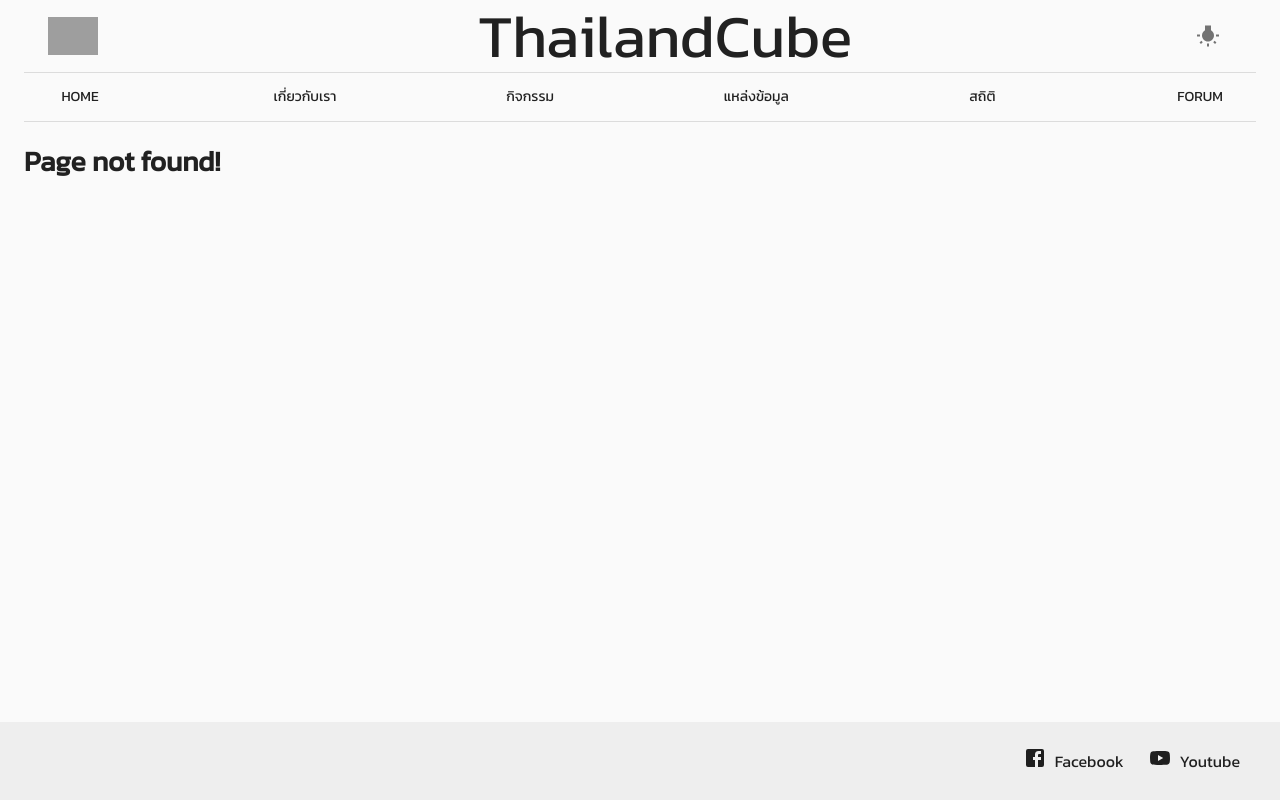
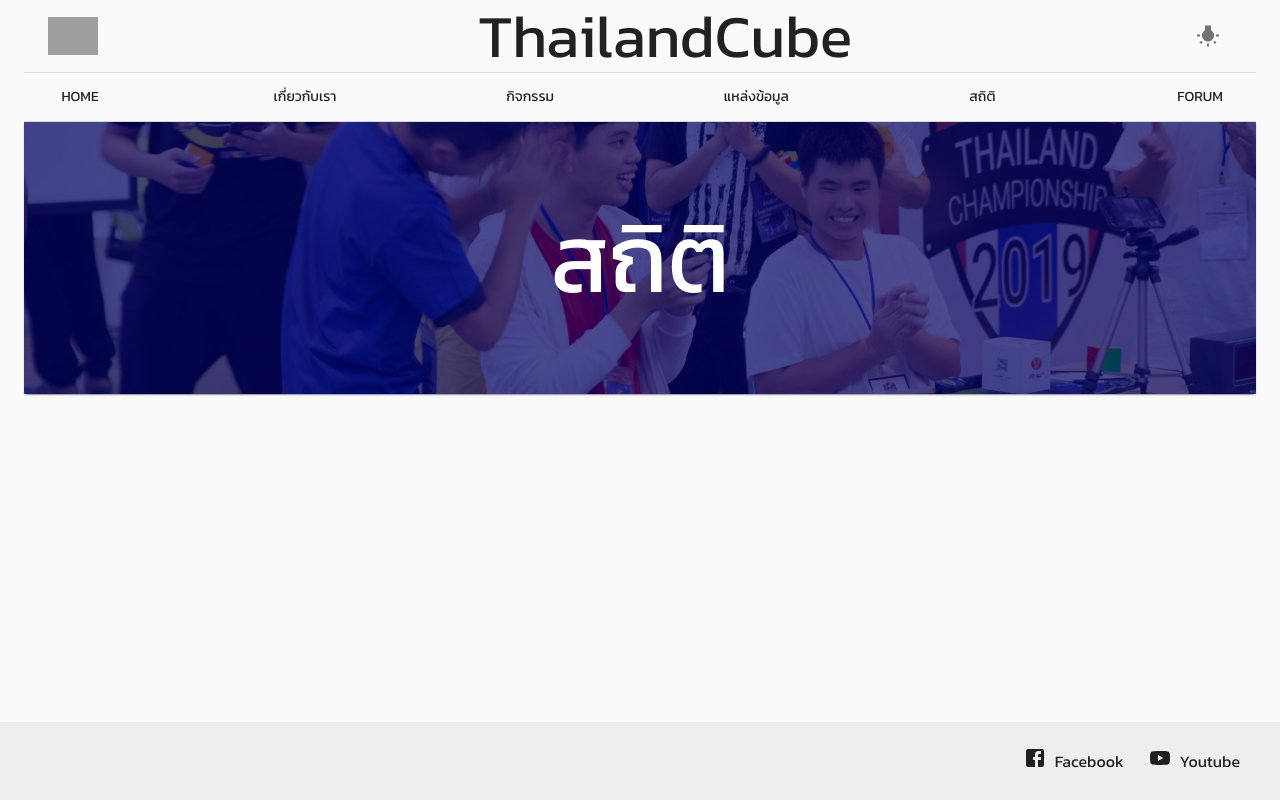
Before and after one commit to CristCuber/ThailandCube, a React (Create React App) app: page /thailandcube/statistic in a window 1280 px wide. Before the commit this address had no page. Built offline with nearby package versions, Linux system fonts and the light colour scheme; grey boxes are pictures that could not be loaded.

Commit message:
add more pages

```diff
--- a/package.json
+++ b/package.json
@@ -21,7 +21,7 @@
     "test": "react-scripts test",
     "eject": "react-scripts eject",
     "predeploy": "npm run build",
-    "deploy": "gh-pages -b master -d build"
+    "deploy": "gh-pages -d build"
   },
   "eslintConfig": {
     "extends": [
--- a/src/components/About/About.js
+++ b/src/components/About/About.js
@@ -50,7 +50,7 @@ const speedCubing = {
   paragraph: [
     {detail: 'Speed Cubing คือการแข่งขันเพื่อแก้โจทย์ twisty puzzle โดยผู้ที่แก้โจทย์ได้เร็วที่สุดจะเป็นผู้ชนะ ตัวอย่าง puzzle ที่รู้จักกันทั่วไปคือ 3x3x3 (หรือที่เรียกกันว่า รูบิค)'},
     {detail: 'โดยการเล่น Speed Cubing นั้นไม่จำเป็นต้องเล่นเพื่อเข้าแข่งขันเพียงอย่างเดียว เพราะการเล่น Speed Cubing นั้นจะช่วยฝึกฝนทักษะหลาย ๆ อย่างให้กับผู้เล่น เช่น การสังเกต, ความจำระยะสั้นและระยะยาว, สมาธิ, ความอดทน, กล้ามเนื้อมัดเล็กและกล้ามเนื้อมัดใหญ่, การทำงานสอดประสานกันระหว่าตา มือ และสมอง'},
-    {detail: 'นอกจากนนี้การเล่น Speed Cubing ยังไม่ได้จำกัดอยู่แค่กับวัยเด็กเท่านั้น ผู้คนทุกวัยก็สามารถเล่นได้ โดยในวัยผู้ใหญ่นั้น การเล่น Speed Cubing มีผลในช่วยในการป้องกันโรคเกี่ยวกับความจำอย่างเช่นโรคอัลไซเมอร์ได่อีกด้วย'},
+    {detail: 'นอกจากนนี้การเล่น Speed Cubing ยังไม่ได้จำกัดอยู่แค่กับวัยเด็กเท่านั้น ผู้คนทุกวัยก็สามารถเล่นได้ โดยในวัยผู้ใหญ่นั้น การเล่น Speed Cubing มีผลในช่วยในการป้องกันโรคเกี่ยวกับความจำอย่างเช่นโรคอัลไซเมอร์ได้อีกด้วย'},
   ]
 }
 
--- a/src/components/Banner/Banner.js
+++ b/src/components/Banner/Banner.js
@@ -28,7 +28,6 @@ const useStyles = makeStyles((theme) => ({
     padding: theme.spacing(3),
     [theme.breakpoints.up('md')]: {
       padding: theme.spacing(10),
-      paddingRight: 5,
     },
   },
 }));
--- /dev/null
+++ b/src/components/Learning/Learning.js
@@ -0,0 +1,19 @@
+import React from "react";
+import TitleImg from "./LearningTitle.jpg";
+import { makeStyles } from '@material-ui/core/styles';
+import Banner from '../Banner/Banner';
+
+const bannertitle = {
+  text: 'แหล่งข้อมูล',
+  image: TitleImg,
+}
+
+function Learning() {
+	return (
+		<activity>
+        	<Banner title={bannertitle}/>
+  		</activity>
+	);
+}
+
+export default Learning
--- a/src/components/Main/Main.js
+++ b/src/components/Main/Main.js
@@ -4,6 +4,8 @@ import Home from "../Home/Home"
 import About from "../About/About"
 import Error from "../Error/Error"
 import Activity  from "../Activity/Activity"
+import Learning  from "../Learning/Learning"
+import Statistic  from "../Statistic/Statistic"
 
 function Main() {
   return (
@@ -17,6 +19,12 @@ function Main() {
         <Route path="/activity">
         	<Activity/>
         </Route>
+        <Route path="/learning">
+            <Learning/>
+        </Route>
+        <Route path="/statistic">
+            <Statistic/>
+        </Route>
         <Route >
         	<Error/>
         </Route>
--- /dev/null
+++ b/src/components/Statistic/Statistic.js
@@ -0,0 +1,19 @@
+import React from "react";
+import TitleImg from "./StatisticTitle.jpg";
+import { makeStyles } from '@material-ui/core/styles';
+import Banner from '../Banner/Banner';
+
+const bannertitle = {
+  text: 'สถิติ',
+  image: TitleImg,
+}
+
+function Statistic() {
+	return (
+		<activity>
+        	<Banner title={bannertitle}/>
+  		</activity>
+	);
+}
+
+export default Statistic
```
Also changed, not shown: src/components/Main.js (deleted, +0 -17 lines), src/components/Learning/LearningTitle.jpg (added), src/components/Statistic/StatisticTitle.jpg (added).
